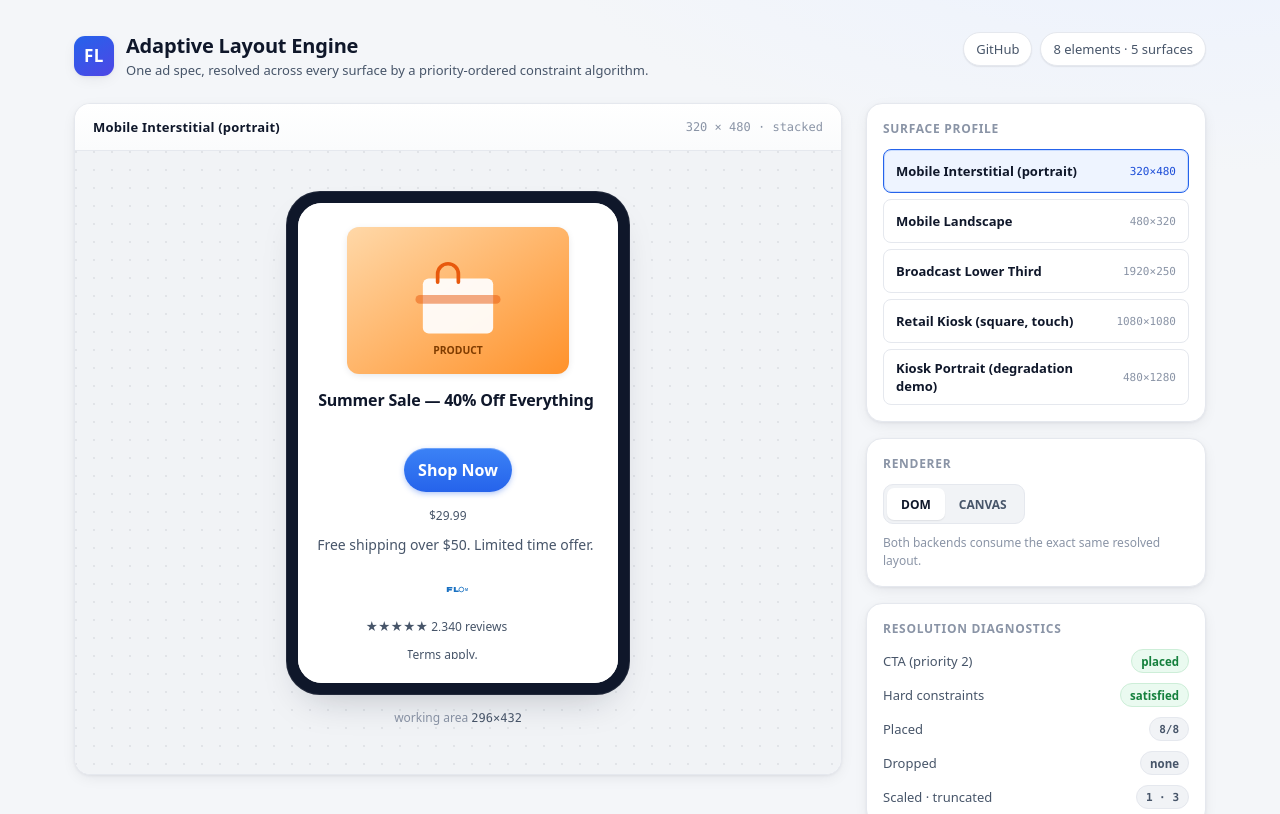
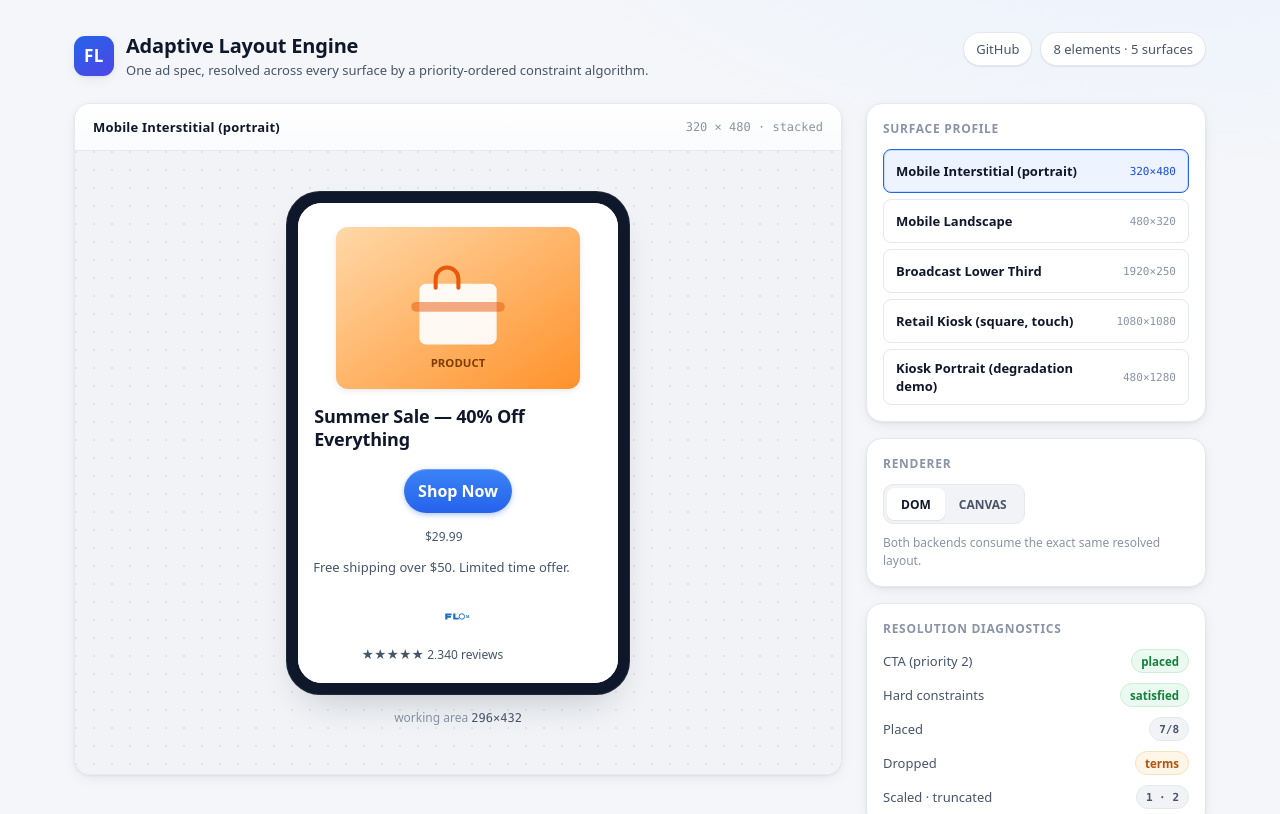
Before and after one commit to Hari20032005/adaptive-layout-assignment, a React (Vite) app: page / in a window 1280 px wide. Shown: the top 814 px of the page. Built offline with nearby package versions, Linux system fonts and the light colour scheme.

Commit message:
fix(render): eliminate stray ellipsis and silent text clipping — word-break-aware canvas measurement, 0.9 width safety, box-fit line clamp; full render for fitting text, clamp only when truncated

```diff
--- a/src/engine/constraints.ts
+++ b/src/engine/constraints.ts
@@ -86,7 +86,10 @@ export function deriveConstraints(
           element.content.maxLines,
         );
         requiredMin = { width: minFont * 2, height: minFont };
-        preferredSize = { width: m.width + 8, height: m.height };
+        // leave a safety margin: canvas measureText and the browser's final
+        // layout differ slightly (font weight, kerning), so the box must be
+        // a little wider than the raw measurement
+        preferredSize = { width: m.width + 16, height: m.height * 1.08 };
       } else if (element.type === "image") {
         const ratio = element.content.aspectRatio ?? 1;
         const prefH = element.preferredSize?.height ?? Math.min(area.height * 0.5, area.height);
--- a/src/engine/resolver.ts
+++ b/src/engine/resolver.ts
@@ -105,26 +105,29 @@ function emitElements(
       const maxFont = Math.round(Math.max(minFont, p.constraints.preferredFont ?? minFont));
       const capLines = el.content.maxLines;
       const original = el.content.text;
+      const lineFactor = 1.25;
+      // the browser wraps a little wider than canvas measureText (weight,
+      // kerning), so fit against a slightly reduced width
+      const fitWidth = Math.max(1, p.rect.width * 0.9);
 
-      // auto-fit: pick the largest font in [minFont, maxFont] whose wrapped
-      // text fits the resolved box, so text shrinks to fit instead of
-      // truncating the moment the box is one pixel short.
       let fontSize = minFont;
-      let measurement: TextMeasurement = measurer.measure(original, minFont, p.rect.width, capLines);
+      let measurement: TextMeasurement = measurer.measure(original, fontSize, fitWidth, capLines);
       for (let f = maxFont; f >= minFont; f--) {
-        const m = measurer.measure(original, f, p.rect.width, capLines);
+        const m = measurer.measure(original, f, fitWidth, capLines);
         fontSize = f;
         measurement = m;
         if (m.height <= p.rect.height + 0.5 && m.overflowed !== true) break;
       }
 
+      // clamp to what the box can actually show at the chosen font
+      const linesThatRender = Math.max(1, Math.floor(p.rect.height / (fontSize * lineFactor)));
+      const shownLines = Math.max(1, Math.min(measurement.lines, linesThatRender));
       const overflowed =
+        measurement.height > p.rect.height + 0.5 ||
         measurement.overflowed === true ||
-        measurement.height > p.rect.height + 0.5 ||
-        (capLines !== undefined && measurement.lines > capLines);
-
+        measurement.lines > shownLines;
       resolved.fontSize = fontSize;
-      resolved.lines = measurement.lines;
+      resolved.lines = shownLines;
       resolved.text = original;
       if (overflowed) {
         resolved.status = "truncated";
--- a/src/render/render-dom.ts
+++ b/src/render/render-dom.ts
@@ -119,15 +119,22 @@ export function renderToDom(
     if (specEl.type === "text") {
       box.style.textAlign = "left";
       box.style.padding = "0";
+      box.style.lineHeight = "1.25";
       box.textContent = resolved.text ?? "";
-      // wrap within the resolved box and ellipsize at the resolved line count
-      box.style.display = "-webkit-box";
-      box.style.webkitBoxOrient = "vertical";
-      box.style.webkitLineClamp = String(resolved.lines ?? 1);
       box.style.whiteSpace = "normal";
       box.style.wordBreak = "break-word";
-      box.style.lineHeight = "1.25";
-      box.style.overflow = "hidden";
+      box.dataset.status = resolved.status;
+      if (resolved.status === "truncated") {
+        // genuinely too long for the box: clamp and show an ellipsis
+        box.style.display = "-webkit-box";
+        box.style.webkitBoxOrient = "vertical";
+        box.style.webkitLineClamp = String(resolved.lines ?? 1);
+        box.style.overflow = "hidden";
+      } else {
+        // fits: render the full text with no clamp and no clipping
+        box.style.display = "block";
+        box.style.overflow = "visible";
+      }
     } else if (specEl.type === "button") {
       box.style.justifyContent = "center";
       box.style.whiteSpace = "nowrap";
--- a/src/render/text-metrics.ts
+++ b/src/render/text-metrics.ts
@@ -36,16 +36,35 @@ export const canvasMeasurer: TextMeasurer = {
     const words = text.split(/\s+/);
     const lines: string[] = [];
     let current = "";
+    const push = (s: string) => {
+      if (s) lines.push(s);
+    };
     for (const word of words) {
       const candidate = current ? `${current} ${word}` : word;
-      if (ctx.measureText(candidate).width <= maxWidth || !current) {
+      if (ctx.measureText(candidate).width <= maxWidth) {
         current = candidate;
-      } else {
-        lines.push(current);
+        continue;
+      }
+      push(current);
+      current = "";
+      if (ctx.measureText(word).width <= maxWidth) {
         current = word;
+        continue;
       }
+      // a single token wider than the box: the renderer uses word-break, so
+      // hard-break it here to mirror what the browser will actually do
+      let chunk = "";
+      for (const ch of word) {
+        if (chunk && ctx.measureText(chunk + ch).width > maxWidth) {
+          push(chunk);
+          chunk = ch;
+        } else {
+          chunk += ch;
+        }
+      }
+      current = chunk;
     }
-    if (current) lines.push(current);
+    push(current);
 
     const naturalLines = lines.length;
     const overflowed = maxLines !== undefined && naturalLines > maxLines;
```
